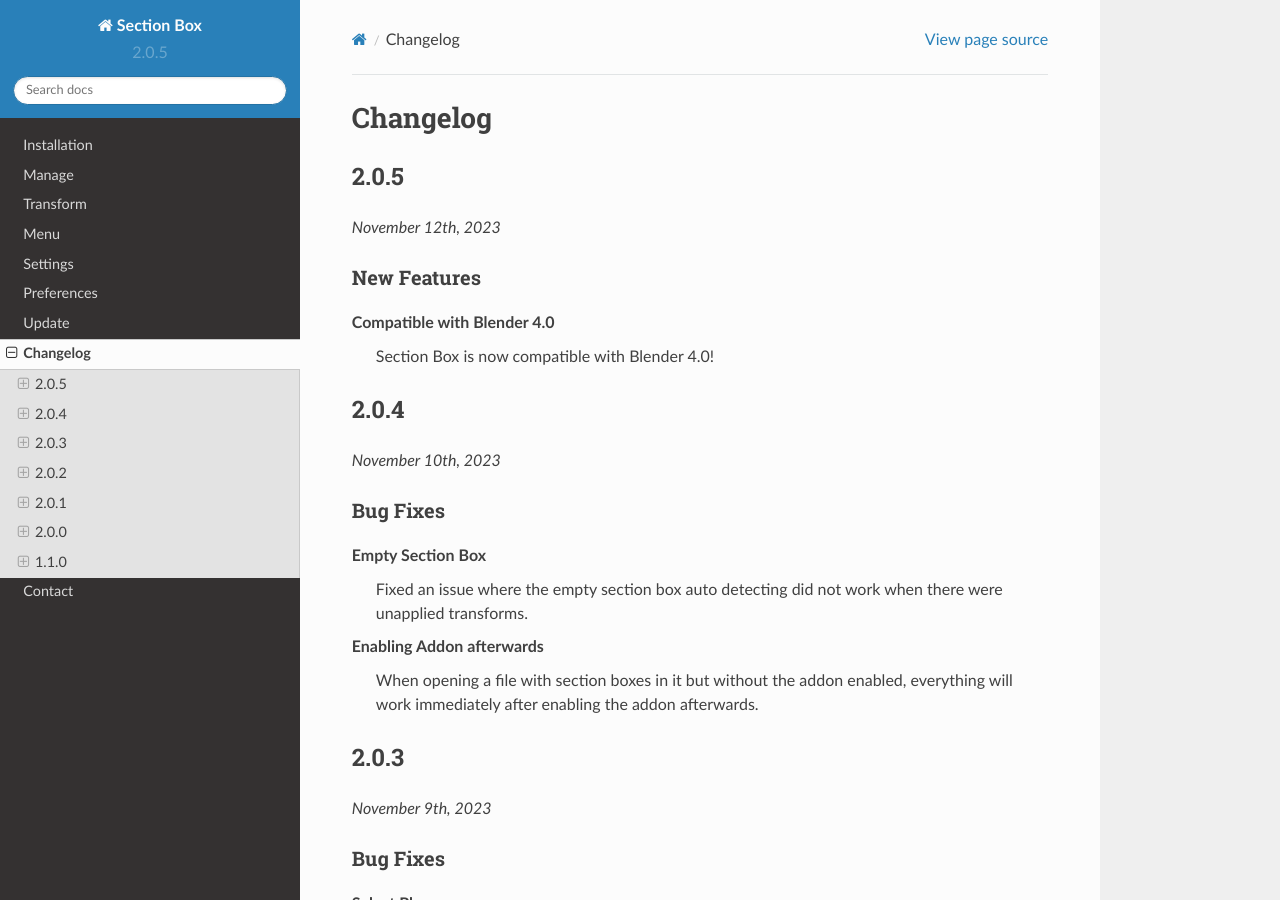
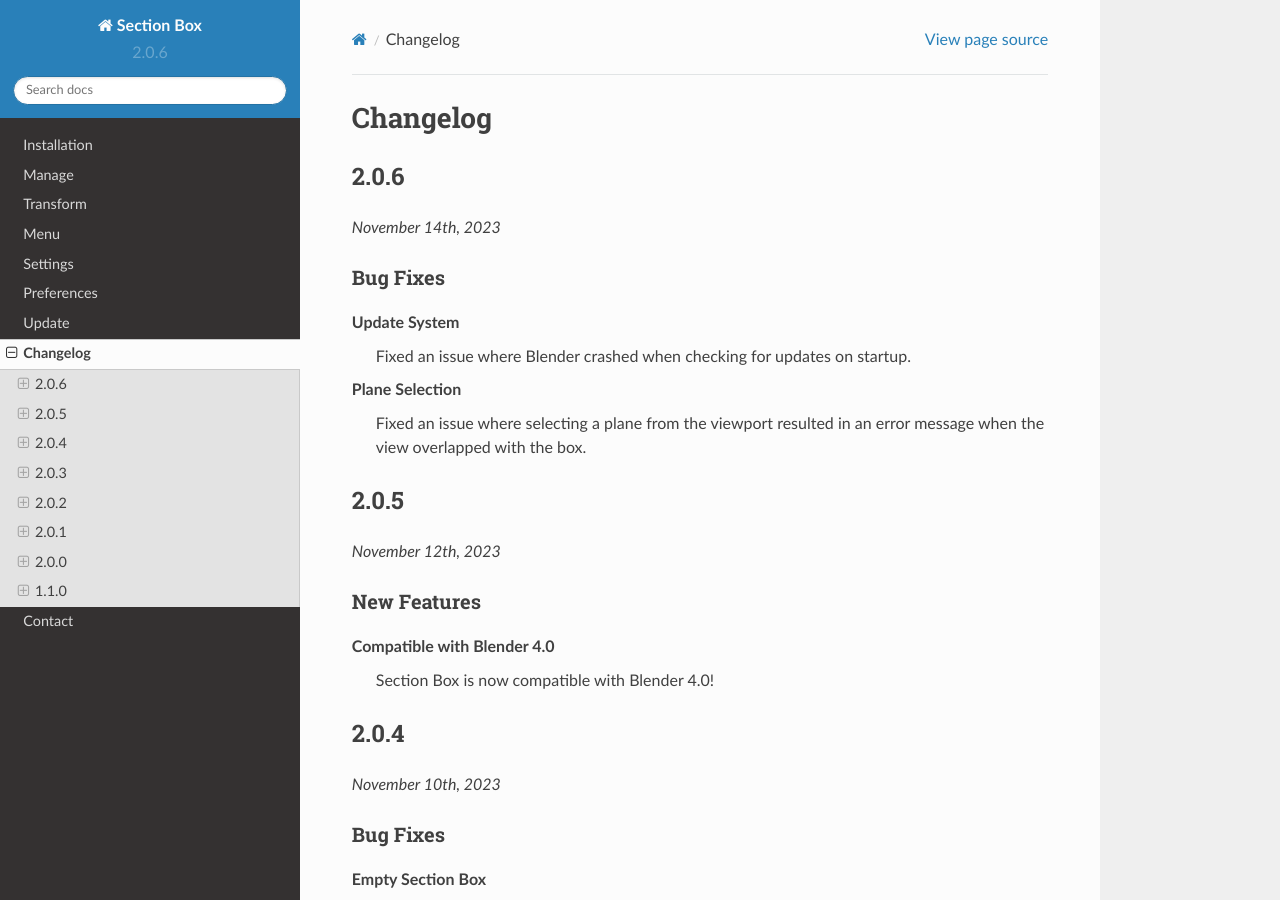
Before and after one commit to rubenmesserschmidt/Section-Box_docs, a Sphinx documentation site: the page built from docs/source/changelog.rst, in a window 1280 px wide and 900 px high. Built offline with Sphinx 7.4.7 and the Read the Docs theme 2.0.0, drawn with Linux system fonts in a browser that asks for light colours.

Commit message:
update 2.0.6

```diff
--- a/docs/source/changelog.rst
+++ b/docs/source/changelog.rst
@@ -1,6 +1,22 @@
 =========
 Changelog
 =========
+
+#####
+2.0.6
+#####
+
+*November 14th, 2023*
+
+*********
+Bug Fixes
+*********
+
+**Update System**
+    Fixed an issue where Blender crashed when checking for updates on startup.
+
+**Plane Selection**
+    Fixed an issue where selecting a plane from the viewport resulted in an error message when the view overlapped with the box.
 
 #####
 2.0.5
--- a/docs/source/conf.py
+++ b/docs/source/conf.py
@@ -6,8 +6,8 @@
 copyright = "2023, Ruben Messerschmidt"
 author = "Ruben Messerschmidt"
 
-release = "2.0.5"
-version = "2.0.5"
+release = "2.0.6"
+version = "2.0.6"
 
 # -- General configuration
 
```
Also changed, not shown: 1 other file.
